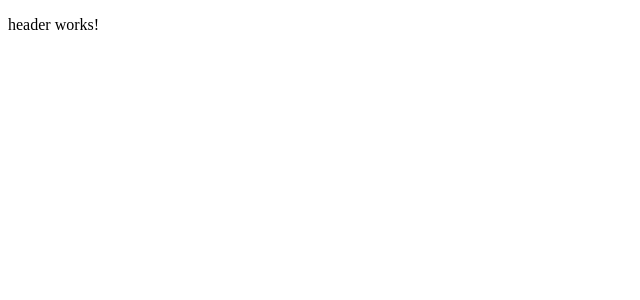
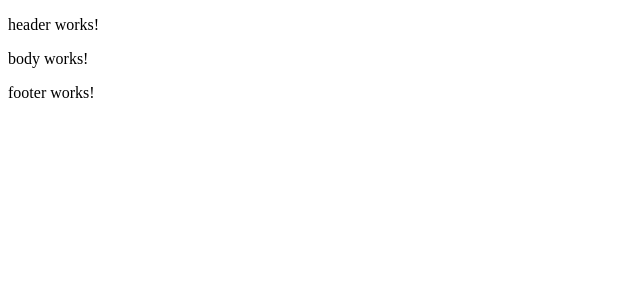
Before and after one commit to jlg-formation/agulu1-mar-2024, an Angular app in the folder front/: page / in a window 1280 px wide. Shown: the top 300 px of the page, without its empty margins (0-640 px from the left). Built offline with nearby package versions, Linux system fonts and the light colour scheme.

Commit message:
dev: added body and footer components

```diff
--- a/front/src/app/app.component.html
+++ b/front/src/app/app.component.html
@@ -1 +1,3 @@
 <app-header></app-header>
+<app-body></app-body>
+<app-footer></app-footer>
--- /dev/null
+++ b/front/src/app/layout/body/body.component.html
@@ -0,0 +1 @@
+<p>body works!</p>
--- /dev/null
+++ b/front/src/app/layout/footer/footer.component.html
@@ -0,0 +1 @@
+<p>footer works!</p>
```
Also changed, not shown: front/src/app/layout/body/body.component.ts (added, +10 -0 lines), front/src/app/layout/footer/footer.component.ts (added, +10 -0 lines), front/src/app/layout/layout.module.ts (+8 -2 lines), front/src/app/layout/body/body.component.scss (added), front/src/app/layout/footer/footer.component.scss (added), 2 other files (tests, documents, lock files or other folders).
